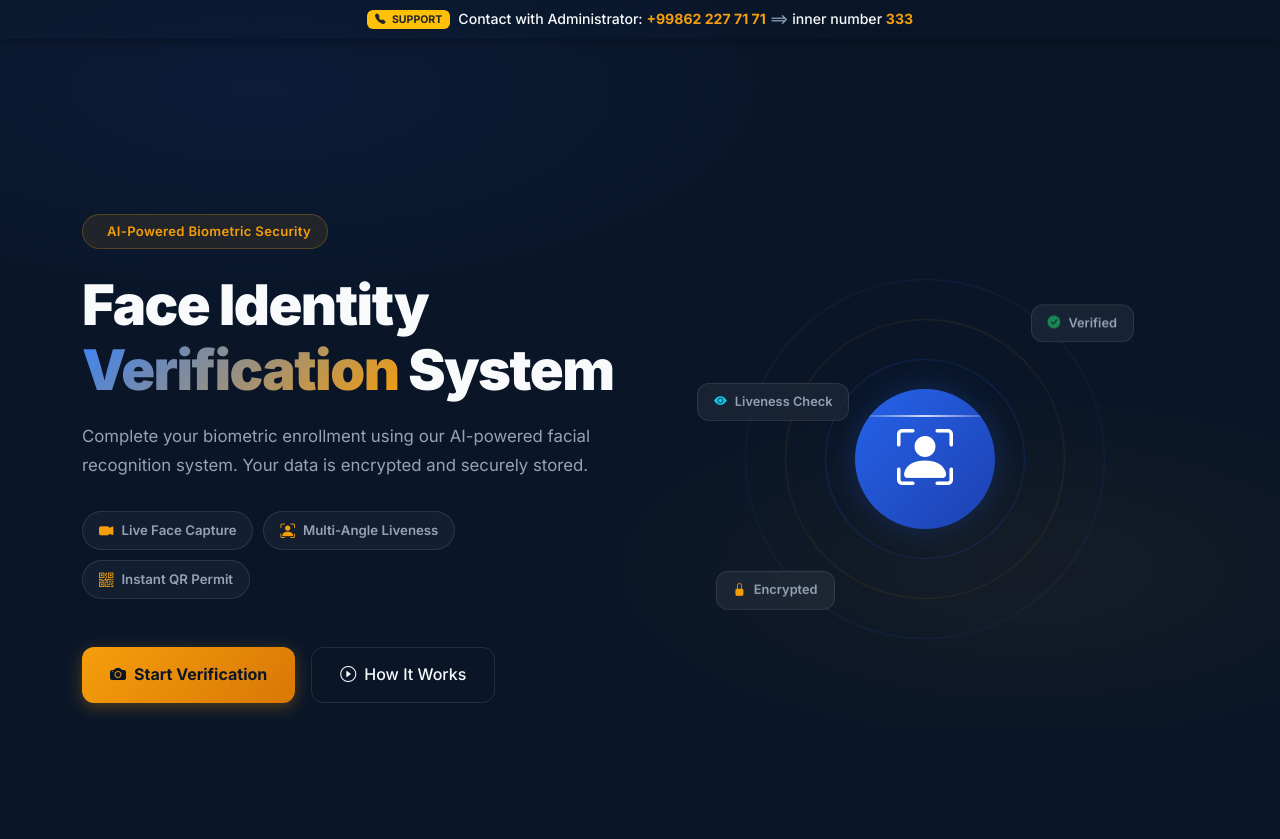
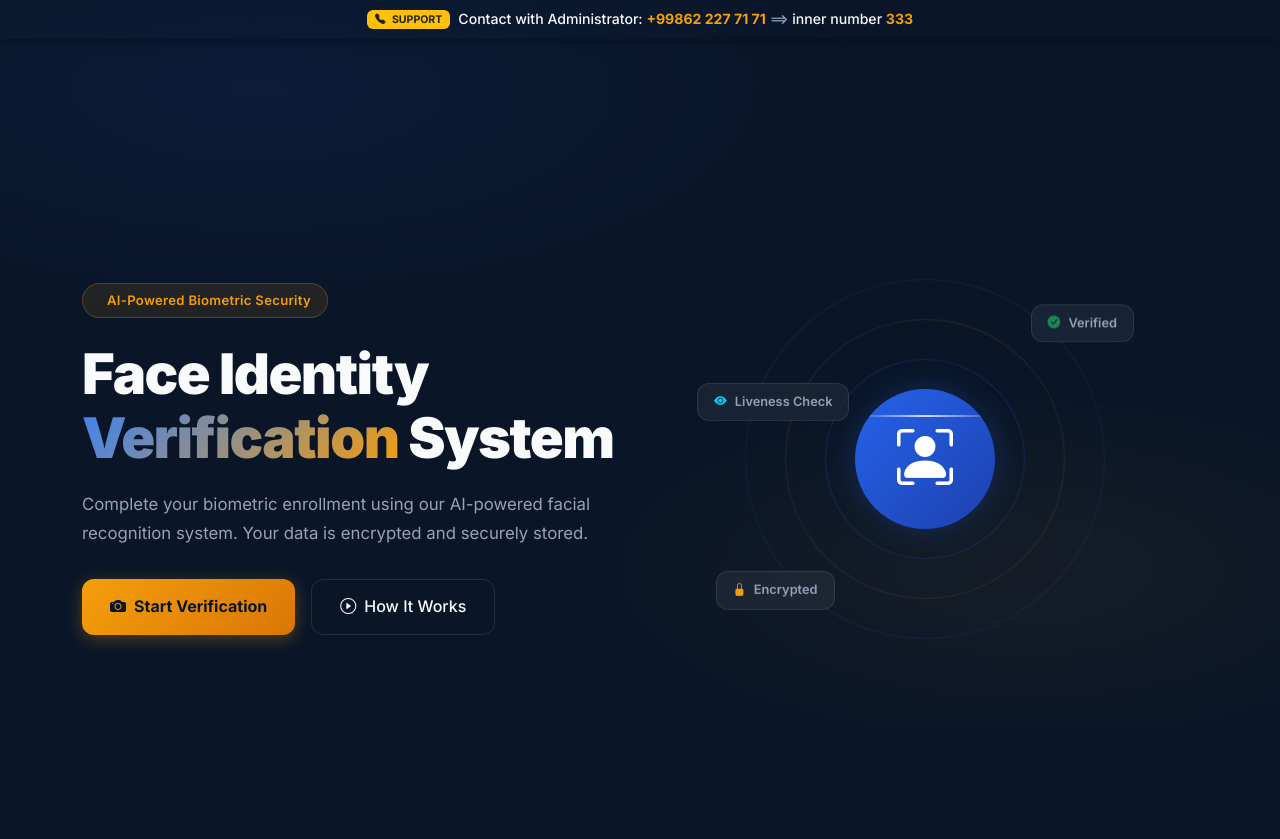
Before and after one commit to johnsmitth8729-creator/face_id, a Django app: page / in a window 1280 px wide. Shown: the part 70-909 px from the top of the page. Run offline with Django 5.2, Linux system fonts and the light colour scheme; parts of the project's set-up code (start-up, migrations or seed data) failed here and were passed over.

Commit message:
user panel updated

```diff
--- a/templates/public/home.html
+++ b/templates/public/home.html
@@ -26,21 +26,7 @@
           {% trans "Complete your biometric enrollment using our AI-powered facial recognition system. Your data is encrypted and securely stored." %}
         </p>
 
-        <!-- Real info pills -->
-        <div class="hero-pills mb-5">
-          <div class="hero-pill">
-            <i class="bi bi-camera-video-fill"></i>
-            <span>{% trans "Live Face Capture" %}</span>
-          </div>
-          <div class="hero-pill">
-            <i class="bi bi-person-bounding-box"></i>
-            <span>{% trans "Multi-Angle Liveness" %}</span>
-          </div>
-          <div class="hero-pill">
-            <i class="bi bi-qr-code"></i>
-            <span>{% trans "Instant QR Permit" %}</span>
-          </div>
-        </div>
+
 
         <!-- CTA -->
         <div class="d-flex gap-3 flex-wrap">
```
